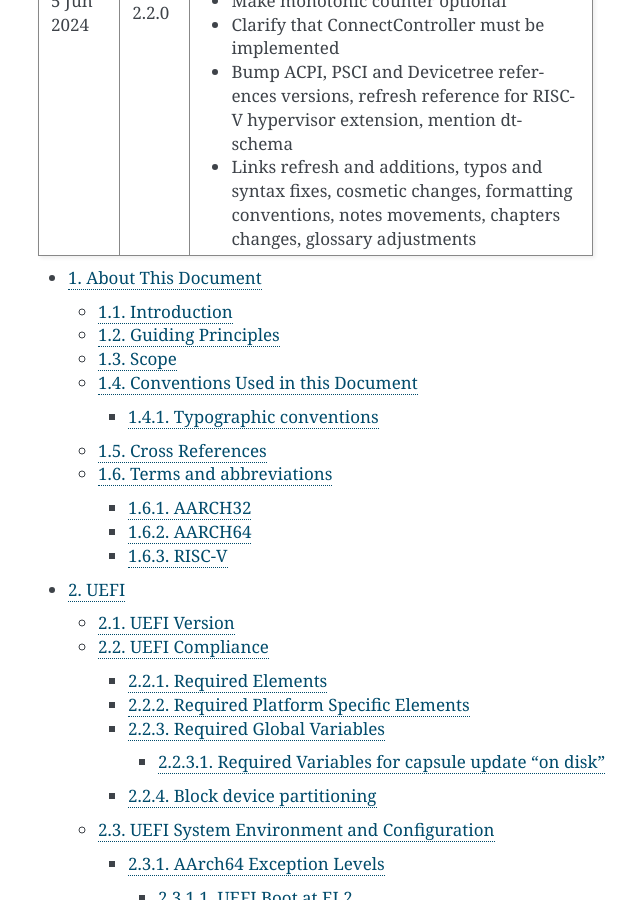
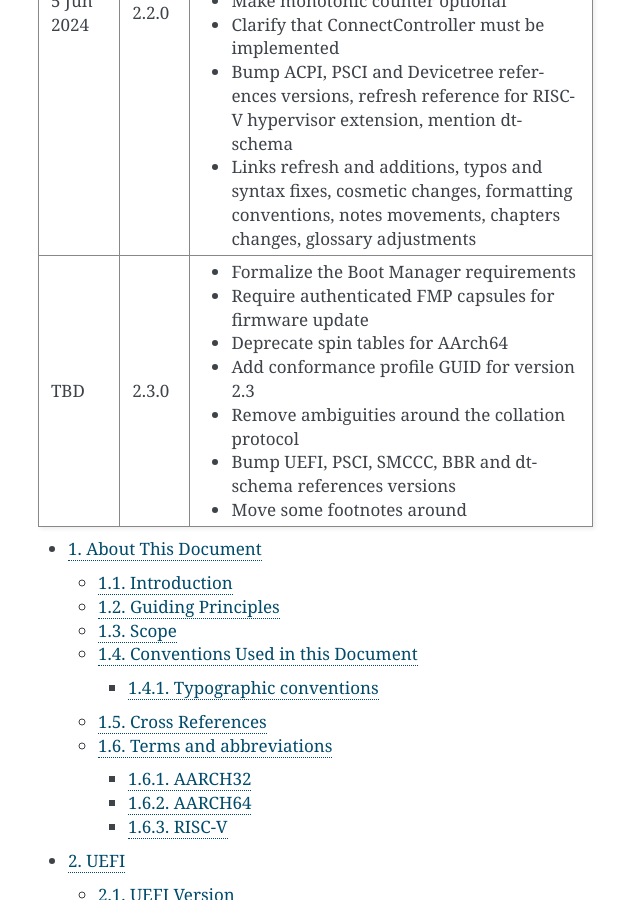
Before and after one commit to ARM-software/ebbr, a Sphinx documentation site: the page built from source/index.rst, in a window 1280 px wide and 900 px high, scrolled down 2090 px. Shown: the whole window, without its empty margins (382-1022 px from the left). Built offline with Sphinx 7.4.7, drawn with Linux system fonts in a browser that asks for light colours.

Commit message:
index: update the changelog
Summarize all changes since v2.2.0 into the changelog.

Signed-off-by: Vincent Stehlé <vincent.stehle@arm.com>

```diff
--- a/source/index.rst
+++ b/source/index.rst
@@ -104,6 +104,15 @@
        - Links refresh and additions, typos and syntax fixes, cosmetic changes,
          formatting conventions, notes movements, chapters changes, glossary
          adjustments
+   * - TBD
+     - 2.3.0
+     - - Formalize the Boot Manager requirements
+       - Require authenticated FMP capsules for firmware update
+       - Deprecate spin tables for AArch64
+       - Add conformance profile GUID for version 2.3
+       - Remove ambiguities around the collation protocol
+       - Bump UEFI, PSCI, SMCCC, BBR and dt-schema references versions
+       - Move some footnotes around
 
 .. toctree::
    :numbered:
```
